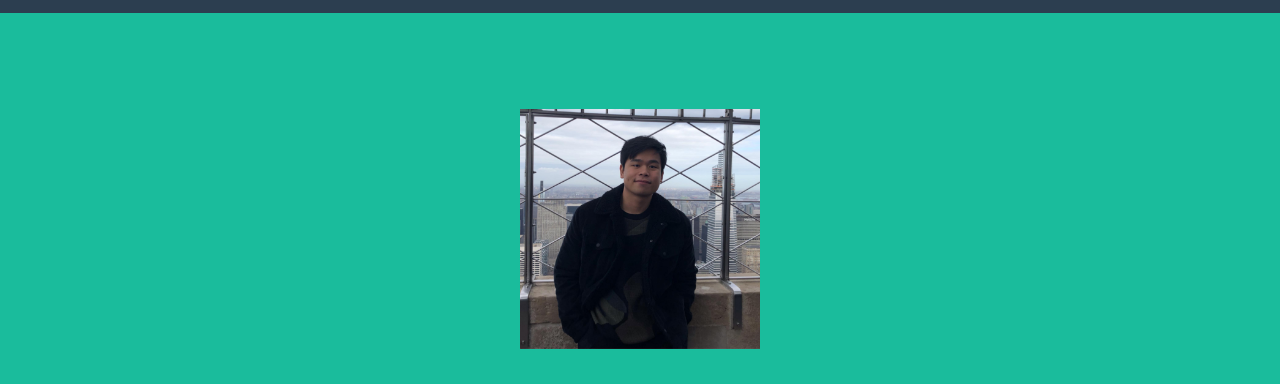
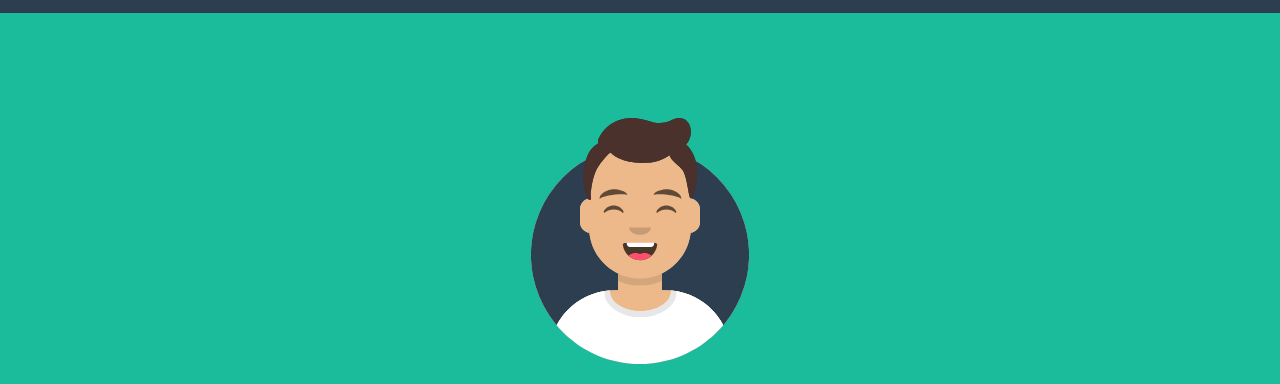
Before and after one commit to LukeDang2602/MyPortfolio, a website: page index.html in a window 1280 px wide. Shown: the part 91-475 px from the top of the page. Drawn offline with nearby package versions, Linux system fonts and the light colour scheme.

Commit message:
changed profile pic

```diff
--- a/index.html
+++ b/index.html
@@ -38,7 +38,7 @@
         <header class="masthead bg-primary text-white text-center">
             <div class="container d-flex align-items-center flex-column">
                 <!-- Masthead Avatar Image-->
-                <img class="masthead-avatar mb-5" src="dist/assets/img/Profile Pic.jpeg" alt="..." />
+                <img class="masthead-avatar mb-5" src="dist/assets/img/avataaars.svg" alt="..." />
                 <!-- Masthead Heading-->
                 <h1 class="masthead-heading text-uppercase mb-0">Luan Dang</h1>
                 <!-- Icon Divider-->
```
